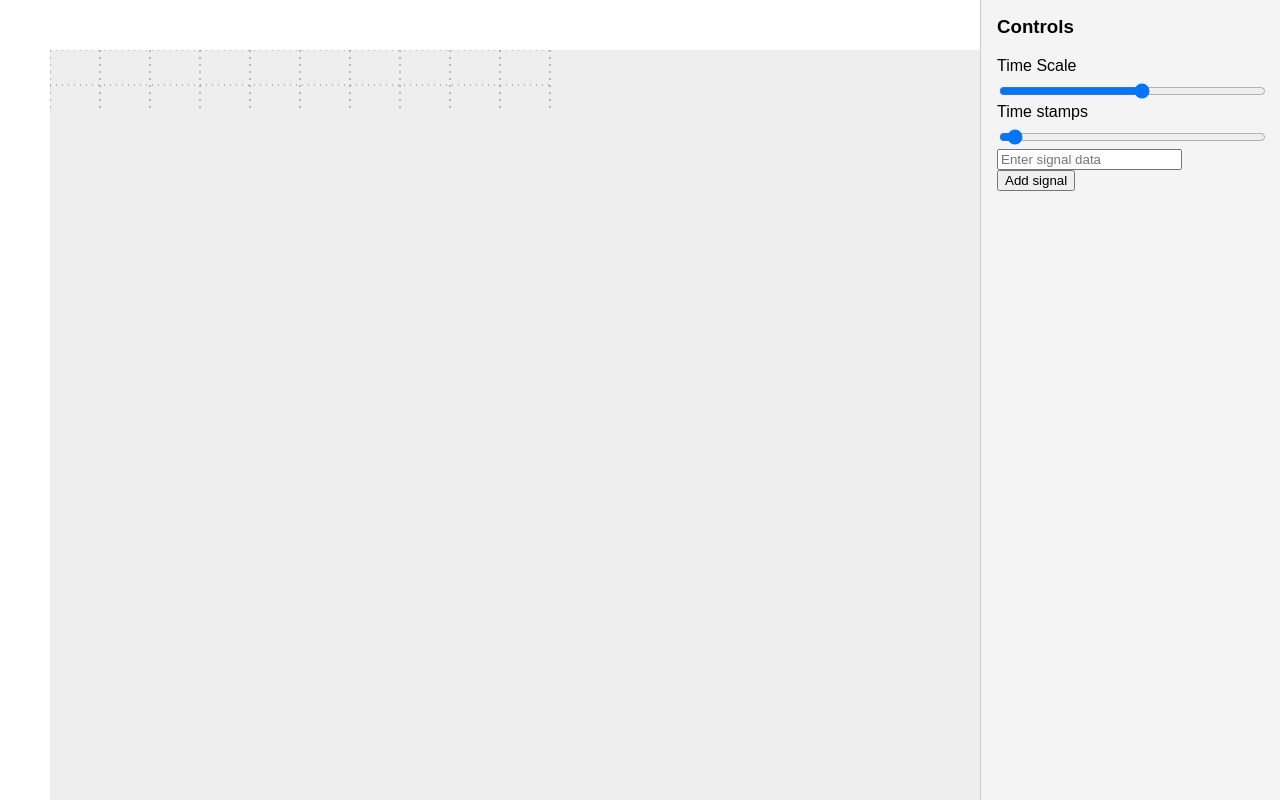
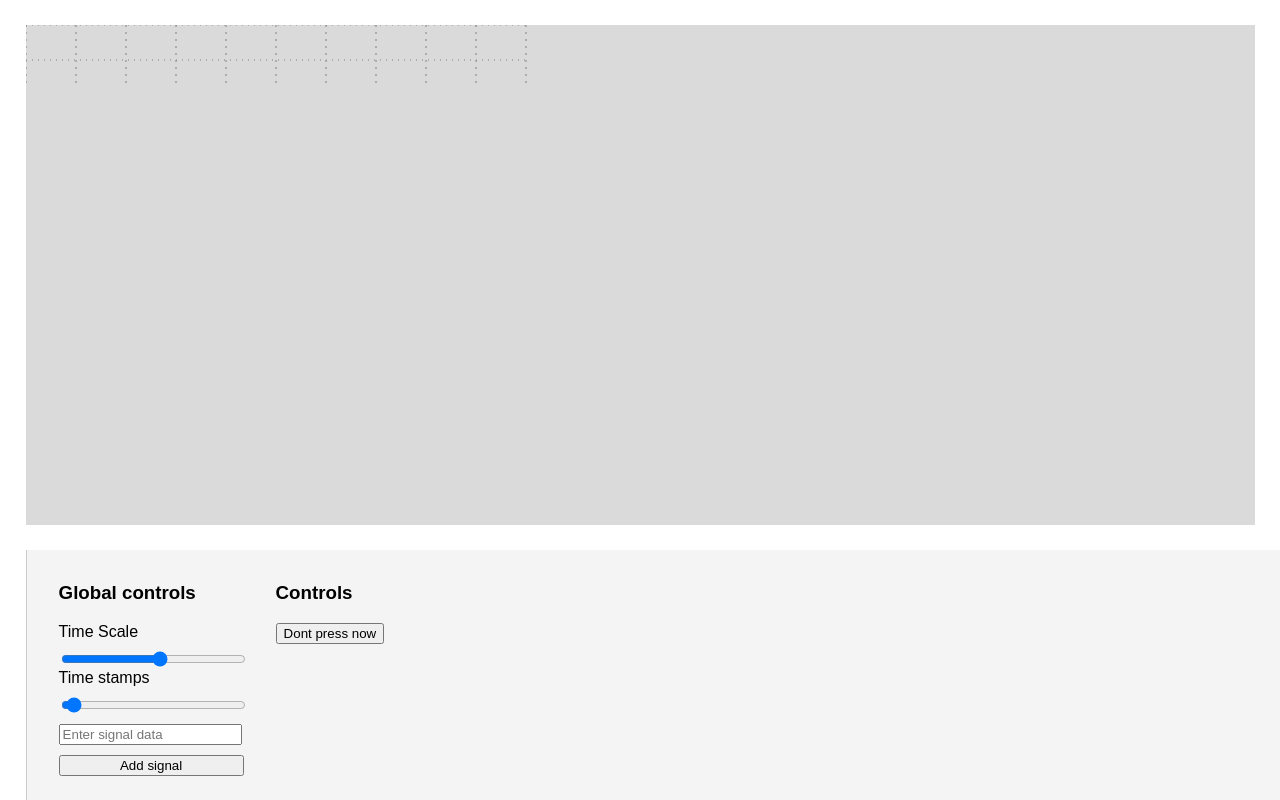
Before and after one commit to Mudassir-razi/waves, a plain HTML site: page index.html in a window 1280 px wide. Drawn offline with Linux system fonts and the light colour scheme.

Commit message:
Chages in UI orientation, Canvas resizing. Error fixes

```diff
--- a/index.html
+++ b/index.html
@@ -8,21 +8,26 @@
 <body>
   <div id="container">
     <div id="canvas-wrapper">
-      <canvas id="bgLayer" width="800" height="800"></canvas>
-      <canvas id="extraLayer" width="800" height="800"></canvas>
-      <canvas id="mainLayer" width="800" height="800"></canvas>
+      <canvas id="bgLayer" width="800" height="300"></canvas>
+      <canvas id="extraLayer" width="800" height="300"></canvas>
+      <canvas id="mainLayer" width="800" height="300"></canvas>
     </div>
 
    <div id="ui-panel">
-      <h3>Controls</h3>
 
       <div class="control-group">
+        <h3>Global controls</h3>
         <label for="timeScaleSlider">Time Scale</label>
         <input type="range" id="timeSlider" min="15" max="80" value="50" step="1">
         <label for="endTimeSlider">Time stamps</label>
         <input type="range" id="endTimeSlider" min="1" max="300" value="10" step="1">
         <input type="text" id="signalData" placeholder="Enter signal data">
         <button id="demoButton">Add signal</button>
+      </div>
+
+      <div class="control-group">
+        <h3>Controls</h3>
+        <button id="demoButton">Dont press now</button>
       </div>
     </div>
   </div>
--- a/style.css
+++ b/style.css
@@ -1,23 +1,27 @@
 html, body {
     margin: 0;
     height: 100%;
+    width: 100%;
     overflow: hidden;
+    display: flex;
     font-family: sans-serif;
   }
 
   #container {
-    margin-left: 50px;
-    margin-top : 50px;
+    margin-left:2%;
     display: flex;
+    flex-direction: column;
     height: 100%;
+    width: 100%;
   }
 
   #canvas-wrapper {
-    padding-top:10%;
+    margin-top:2%;
+    margin-right:2%;
     position: relative;
     flex: 1;
     overflow: auto; /* Enables scrollbars */
-    background: #eee;
+    background: #dadada;
   }
 
   canvas {
@@ -27,16 +31,16 @@ html, body {
   }
 
   #ui-panel {
-    width: 300px;
+    width: 100%;
+    margin-top:2%;
+    margin-right:10px;
+    height: 250px;
+    display: flex;
+    flex-direction: row;
     background-color: #f4f4f4;
     border-left: 1px solid #ccc;
+    box-sizing: border-box;
     padding: 16px;
-    box-sizing: border-box;
-    position: fixed;
-    right: 0;
-    top: 0;
-    bottom: 0;
-    overflow-y: auto;
   }
 
   #ui-panel h3 {
@@ -44,14 +48,23 @@ html, body {
   }
 
   .control-group {
-    margin-bottom: 20px;
+    padding : 16px;
+    display: flex;
+    flex-direction: column;
   }
 
   label {
     display: block;
-    margin-bottom: 6px;
+    margin-bottom: 1px;
   }
 
   input[type="range"] {
     width: 100%;
+    margin-top:5%;
   }
+
+  input[type="text"] {
+    width: 95%;
+    margin-top:5%;
+    margin-bottom: 5%;
+  }
--- a/uiHandlers.js
+++ b/uiHandlers.js
@@ -24,6 +24,7 @@ export function setupUI(ctx) {
     endTimeSlider.addEventListener('input', (event) =>
     {
         settings.timeStamp = event.target.value;
+        uiCanvas.width = settings.timeStamp * settings.dx;
         renderGrid();
         renderAllSignals();
 
@@ -103,7 +104,7 @@ export function setupUI(ctx) {
 
 
 function drawSelectRectangle(ctx, x, y, x1, y1) {
-    ctx.strokeStyle = "red";
+    ctx.strokeStyle = "grey";
     ctx.lineWidth = 2;
     ctx.setLineDash([5, 5]);
     ctx.strokeRect(x, y, x1 - x, y1 - y);
```
